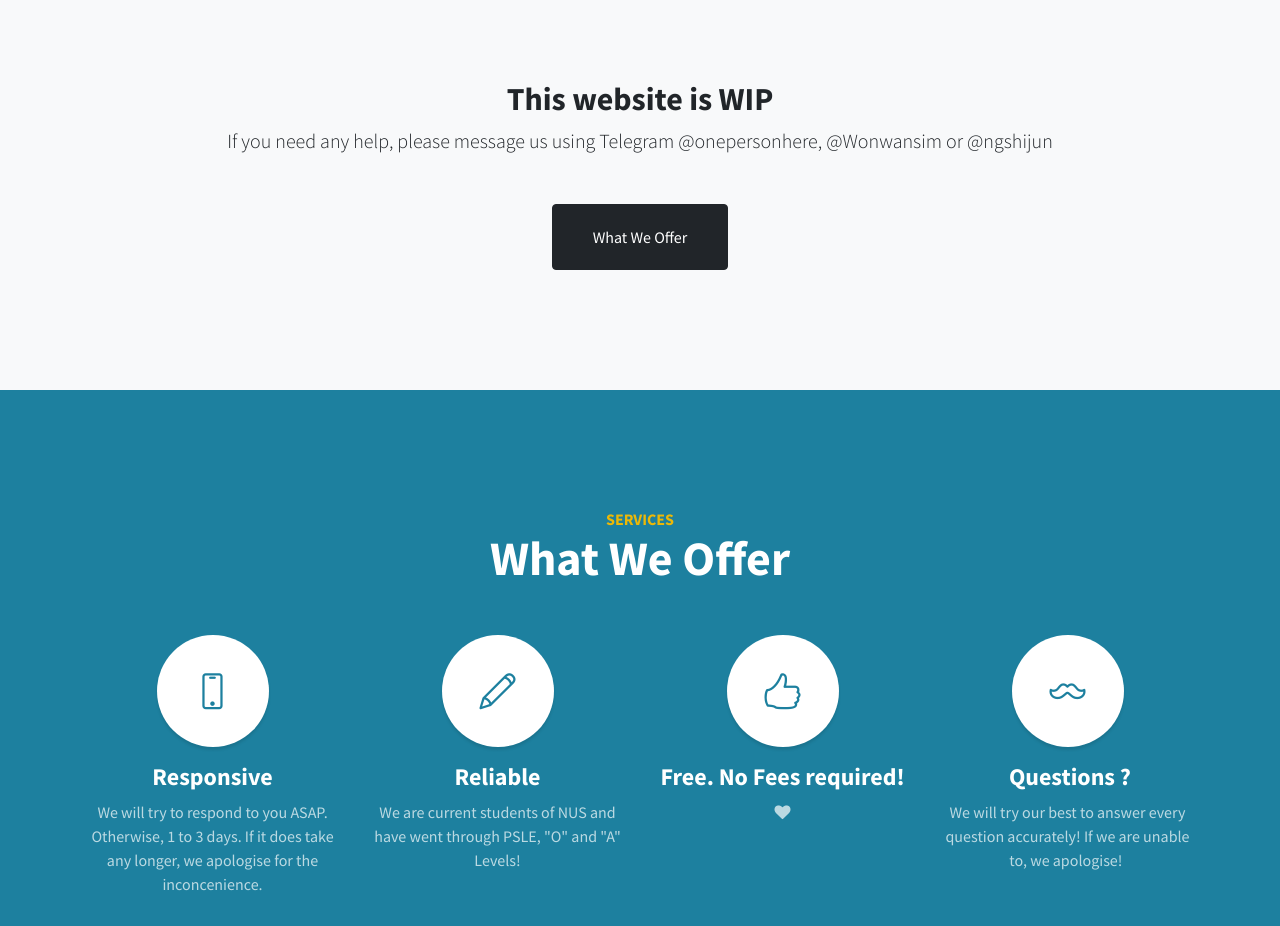
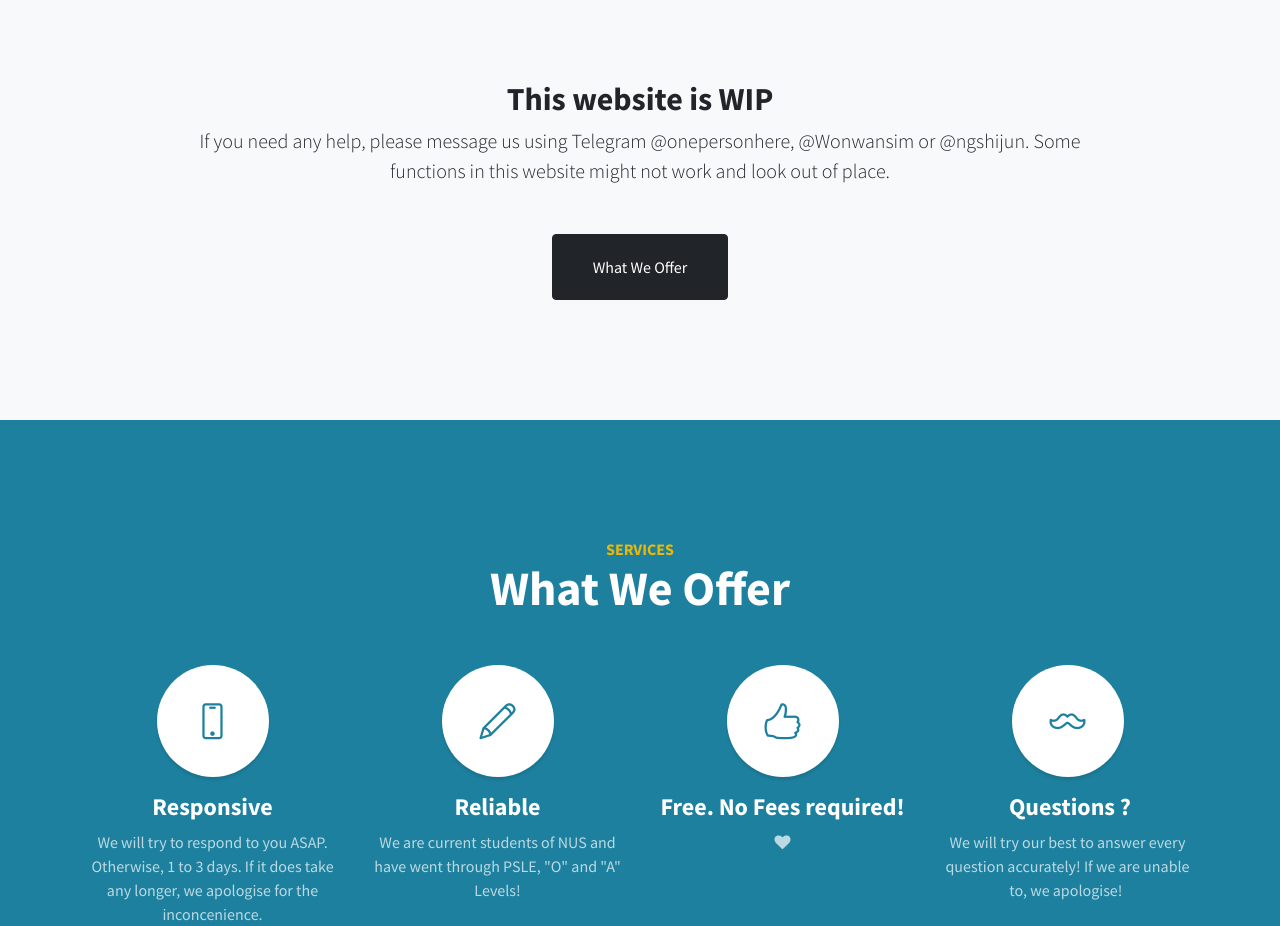
Before and after one commit to hoi-yin/hoi-yin.github.io, a plain HTML site: page index.html in a window 1280 px wide. Shown: the part 840-1766 px from the top of the page. Drawn offline with Linux system fonts and the light colour scheme.

Commit message:
Update index.html

```diff
--- a/index.html
+++ b/index.html
@@ -41,7 +41,7 @@
             <div class="row">
                 <div class="col-lg-10 mx-auto">
                     <h2>This website is WIP</h2>
-                    <p class="lead mb-5">If you need any help, please message us using Telegram @onepersonhere, @Wonwansim or @ngshijun</p><a class="btn btn-dark btn-xl js-scroll-trigger" role="button" href="#services">What We Offer</a>
+                    <p class="lead mb-5">If you need any help, please message us using Telegram @onepersonhere, @Wonwansim or @ngshijun. Some functions in this website might not work and look out of place. </p><a class="btn btn-dark btn-xl js-scroll-trigger" role="button" href="#services">What We Offer</a>
                 </div>
             </div>
         </div>
```
